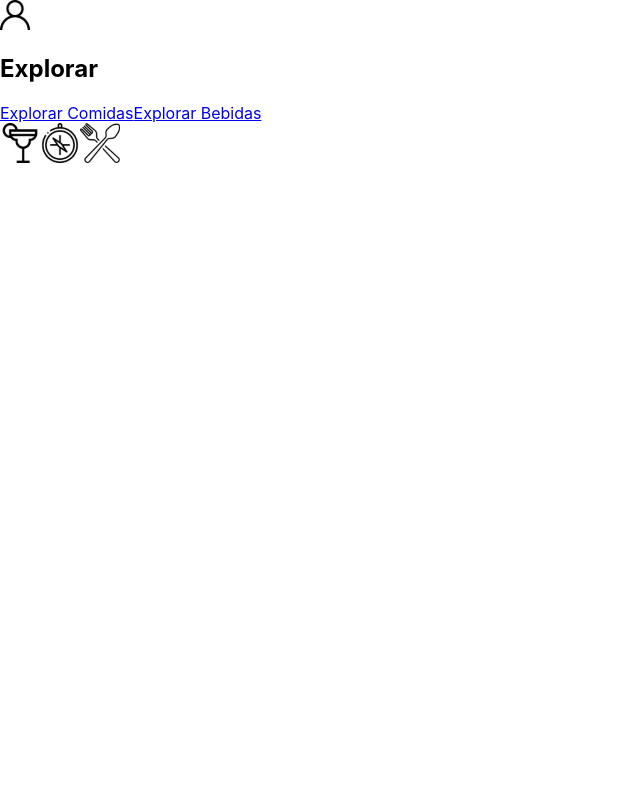
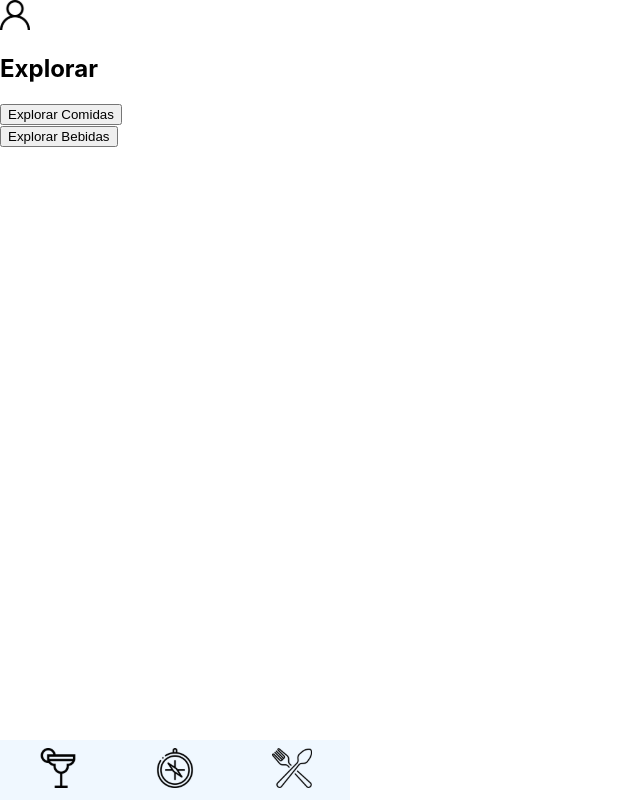
Before and after one commit to tryber/sd-05-recipes-app-5, a React (Create React App) app: page /explorar in a window 1280 px wide. Shown: the whole page, without its empty margins (0-640 px from the left). Built offline with nearby package versions, Linux system fonts and the light colour scheme.

Commit message:
Footer requisite done

```diff
--- a/src/App.js
+++ b/src/App.js
@@ -7,6 +7,8 @@ import Drinks from './Pages/Drinks';
 import Perfil from './Pages/Perfil';
 import Explorar from './Pages/Explorar';
 import CardDetails from './components/CardDetails';
+import ExplorarC from './Pages/ExplorarC';
+import ExplorarB from './Pages/ExplorarB';
 import './App.css';
 
 function App() {
@@ -16,12 +18,14 @@ function App() {
         <BrowserRouter>
           <Switch>
             <Route exact path="/" component={Login} />
+            <Route path="/comidas/:id" component={CardDetails} />
+            <Route path="/bebidas/:id" component={CardDetails} />
             <Route path="/perfil" component={Perfil} />
             <Route path="/comidas" component={Foods} />
             <Route path="/bebidas" component={Drinks} />
+            <Route path="/explorar/comidas" component={ExplorarC} />
+            <Route path="/explorar/bebidas" component={ExplorarB} />
             <Route path="/explorar" component={Explorar} />
-            <Route path="/comidas/:id" component={CardDetails} />
-            <Route path="/bebidas/:id" component={CardDetails} />
           </Switch>
         </BrowserRouter>
       </Provider>
--- a/src/Pages/Explorar.js
+++ b/src/Pages/Explorar.js
@@ -3,17 +3,20 @@ import { Link } from 'react-router-dom';
 import Header from '../components/Header';
 import Footer from '../components/Footer';
 
-const Explorar = () => (
+function Explorar() {
+  return (
     <div>
       <Header hideSearch>Explorar</Header>
-    <Link to="/explorar/comidas" data-testid="explore-food" className="btn">
-      Explorar Comidas
+      <Link to="/explorar/comidas">
+        <button data-testid="explore-food"> Explorar Comidas</button>
       </Link>
-    <Link to="/explorar/bebidas" data-testid="explore-drinks" className="btn">
-      Explorar Bebidas
+      <br />
+      <Link to="/explorar/bebidas">
+        <button data-testid="explore-drinks"> Explorar Bebidas</button>
       </Link>
       <Footer />
     </div>
   );
+}
 
 export default Explorar;
--- /dev/null
+++ b/src/Pages/ExplorarB.js
@@ -0,0 +1,16 @@
+import React from 'react';
+import Header from '../components/Header';
+import Footer from '../components/Footer';
+
+class ExplorarB extends React.Component {
+  render() {
+    return (
+      <div>
+        <Header>Explorar Bebidas</Header>
+        <Footer />
+      </div>
+    );
+  }
+}
+
+export default ExplorarB;
--- /dev/null
+++ b/src/Pages/ExplorarC.js
@@ -0,0 +1,13 @@
+import React from 'react';
+import Header from '../components/Header';
+import Footer from '../components/Footer';
+
+function ExplorarC() {
+  return (
+    <div>
+      <Header>Explorar Comidas</Header>
+      <Footer />
+    </div>
+  );
+}
+export default ExplorarC;
--- a/src/index.css
+++ b/src/index.css
@@ -11,3 +11,15 @@ code {
   font-family: source-code-pro, Menlo, Monaco, Consolas, 'Courier New',
     monospace;
 }
+
+footer {
+  align-items: center;
+  bottom: 0;
+  left: 0;
+  display: flex;
+  justify-content: space-around;
+  position: fixed;
+  width: 350px;
+  height: 60px;
+  background: aliceblue;
+};
```
Also changed, not shown: src/components/Categories.jsx (added, +22 -0 lines), src/components/Comidas.jsx (deleted, +0 -11 lines). Lines whose indentation alone changed are shown as unchanged.
